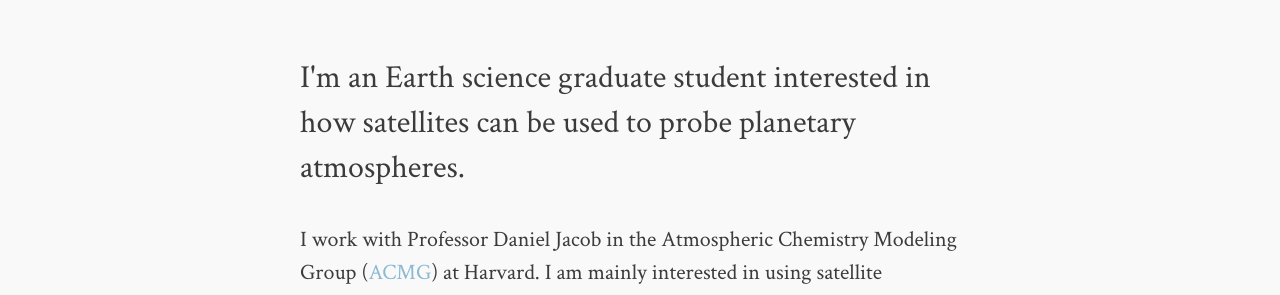
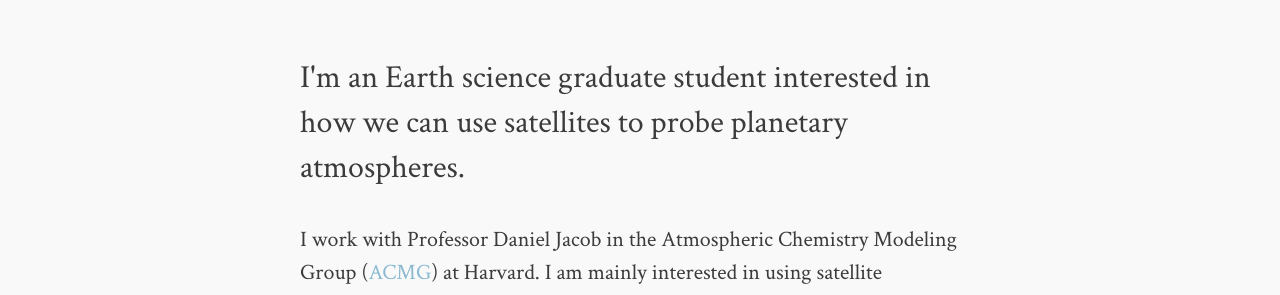
Before and after one commit to djvaron/djvaron.github.io, a Jekyll site: the page built from about.md, in a window 1280 px wide. Shown: the part 560-855 px from the top of the page. Built offline with Jekyll 4.4.1, drawn with Linux system fonts in a browser that asks for light colours.

Commit message:
Update about.md

```diff
--- a/about.md
+++ b/about.md
@@ -2,7 +2,7 @@
 layout: page
 permalink: /about/index.html
 title: About
-description: I'm an Earth science graduate student interested in how satellites can be used to probe planetary atmospheres.
+description: I'm an Earth science graduate student interested in how we can use satellites to probe planetary atmospheres.
 tags: [about]
 image:
   feature: about.JPG
```
